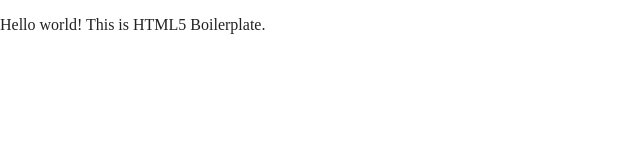
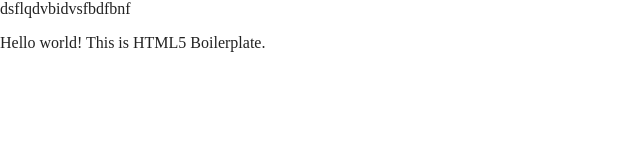
Before and after one commit to romainflly76/NorImmo, a website built with Parcel: page index.html in a window 1280 px wide. Shown: the whole page, without its empty margins (0-640 px from the left). Built offline with nearby package versions, Linux system fonts and the light colour scheme.

Commit message:
test push

```diff
--- a/index.html
+++ b/index.html
@@ -23,7 +23,7 @@
 </head>
 
 <body>
-
+dsflqdvbidvsfbdfbnf
   <!-- Add your site or application content here -->
   <p>Hello world! This is HTML5 Boilerplate.</p>
   <script src="js/vendor/modernizr-3.11.2.min.js"></script>
```
